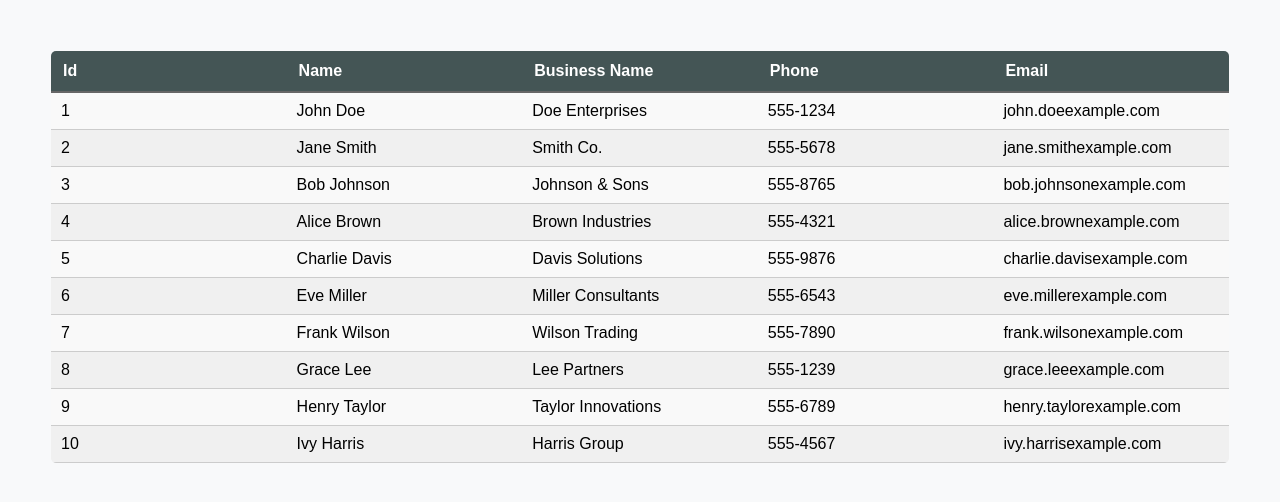
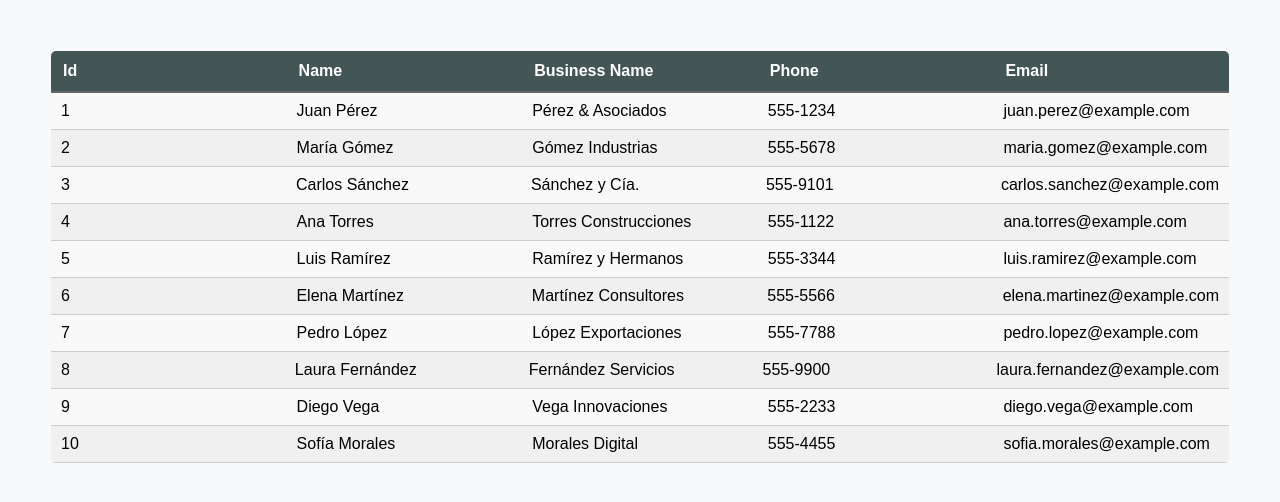
Before and after one commit to Minuke/angular-toolkit, an Angular app: page / in a window 1280 px wide. Shown: the top 502 px of the page. Built offline with nearby package versions, Linux system fonts and the light colour scheme.

Commit message:
refactor data table component to use dynamic data binding

```diff
--- a/src/app/shared/components/data-table/data-table.component.html
+++ b/src/app/shared/components/data-table/data-table.component.html
@@ -9,75 +9,14 @@
     </tr>
   </thead>
   <tbody>
-    <tr>
-      <td>1</td>
-      <td>John Doe</td>
-      <td>Doe Enterprises</td>
-      <td>555-1234</td>
-      <td>john.doeexample.com</td>
-    </tr>
-    <tr>
-      <td>2</td>
-      <td>Jane Smith</td>
-      <td>Smith Co.</td>
-      <td>555-5678</td>
-      <td>jane.smithexample.com</td>
-    </tr>
-    <tr>
-      <td>3</td>
-      <td>Bob Johnson</td>
-      <td>Johnson & Sons</td>
-      <td>555-8765</td>
-      <td>bob.johnsonexample.com</td>
-    </tr>
-    <tr>
-      <td>4</td>
-      <td>Alice Brown</td>
-      <td>Brown Industries</td>
-      <td>555-4321</td>
-      <td>alice.brownexample.com</td>
-    </tr>
-    <tr>
-      <td>5</td>
-      <td>Charlie Davis</td>
-      <td>Davis Solutions</td>
-      <td>555-9876</td>
-      <td>charlie.davisexample.com</td>
-    </tr>
-    <tr>
-      <td>6</td>
-      <td>Eve Miller</td>
-      <td>Miller Consultants</td>
-      <td>555-6543</td>
-      <td>eve.millerexample.com</td>
-    </tr>
-    <tr>
-      <td>7</td>
-      <td>Frank Wilson</td>
-      <td>Wilson Trading</td>
-      <td>555-7890</td>
-      <td>frank.wilsonexample.com</td>
-    </tr>
-    <tr>
-      <td>8</td>
-      <td>Grace Lee</td>
-      <td>Lee Partners</td>
-      <td>555-1239</td>
-      <td>grace.leeexample.com</td>
-    </tr>
-    <tr>
-      <td>9</td>
-      <td>Henry Taylor</td>
-      <td>Taylor Innovations</td>
-      <td>555-6789</td>
-      <td>henry.taylorexample.com</td>
-    </tr>
-    <tr>
-      <td>10</td>
-      <td>Ivy Harris</td>
-      <td>Harris Group</td>
-      <td>555-4567</td>
-      <td>ivy.harrisexample.com</td>
-    </tr>
+    @for(column  of config.tableData; track column.id) {
+      <tr>
+        <td>{{ column.id }}</td>
+        <td>{{ column.name }}</td>
+        <td>{{ column.businessName }}</td>
+        <td>{{ column.phone }}</td>
+        <td>{{ column.email }}</td>
+      </tr>
+    }
   </tbody>
 </table>
```
